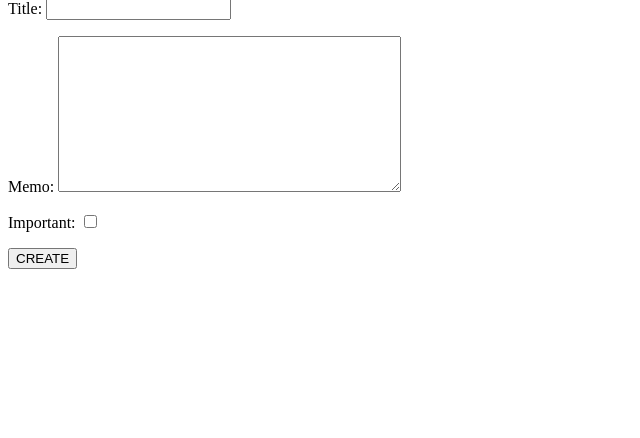
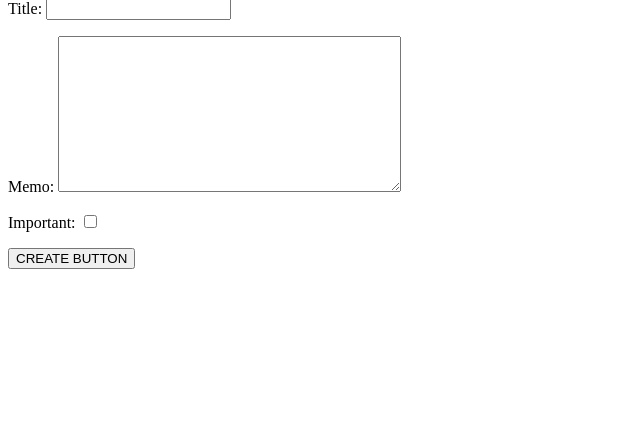
Before and after one commit to SurabhiMishra/Todo, a Django app: page /create/ in a window 1280 px wide. Shown: the part 143-581 px from the top of the page, without its empty margins (0-640 px from the left). Run offline with Django 4.2, Linux system fonts and the light colour scheme.

Commit message:
createtodo change

```diff
--- a/todo/templates/todo/createtodo.html
+++ b/todo/templates/todo/createtodo.html
@@ -9,7 +9,7 @@
     {% csrf_token %}
     {{ form.as_p }}
 
-<button type="submit">CREATE</button>
+<button type="submit">CREATE BUTTON</button>
 
 </form>
 
```
